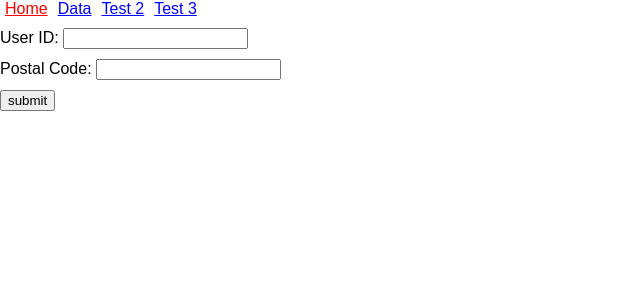
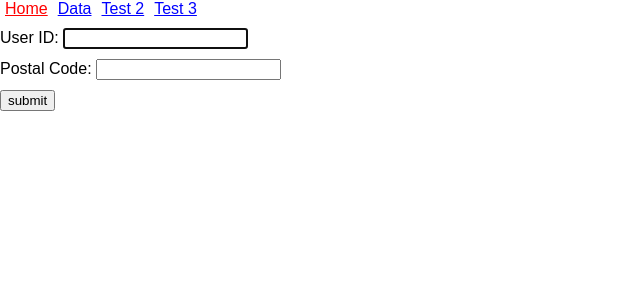
Before and after one commit to cds-snc/nrcan-example, a React (Create React App) app in the folder ui/: page / in a window 1280 px wide. Shown: the top 300 px of the page, without its empty margins (0-640 px from the left). Built offline with nearby package versions, Linux system fonts and the light colour scheme.

Commit message:
Add basic input form test, refactor

```diff
--- a/ui/src/components/Form.js
+++ b/ui/src/components/Form.js
@@ -6,7 +6,7 @@ const Form = props => {
       <div>
         <label>
           User ID:&nbsp;
-          <input type="text" name="UID" />
+          <input type="text" autoFocus name="UID" className="UID-input" />
         </label>
       </div>
       <div>
```
Also changed, not shown: 1 other file (tests, documents, lock files or other folders).
